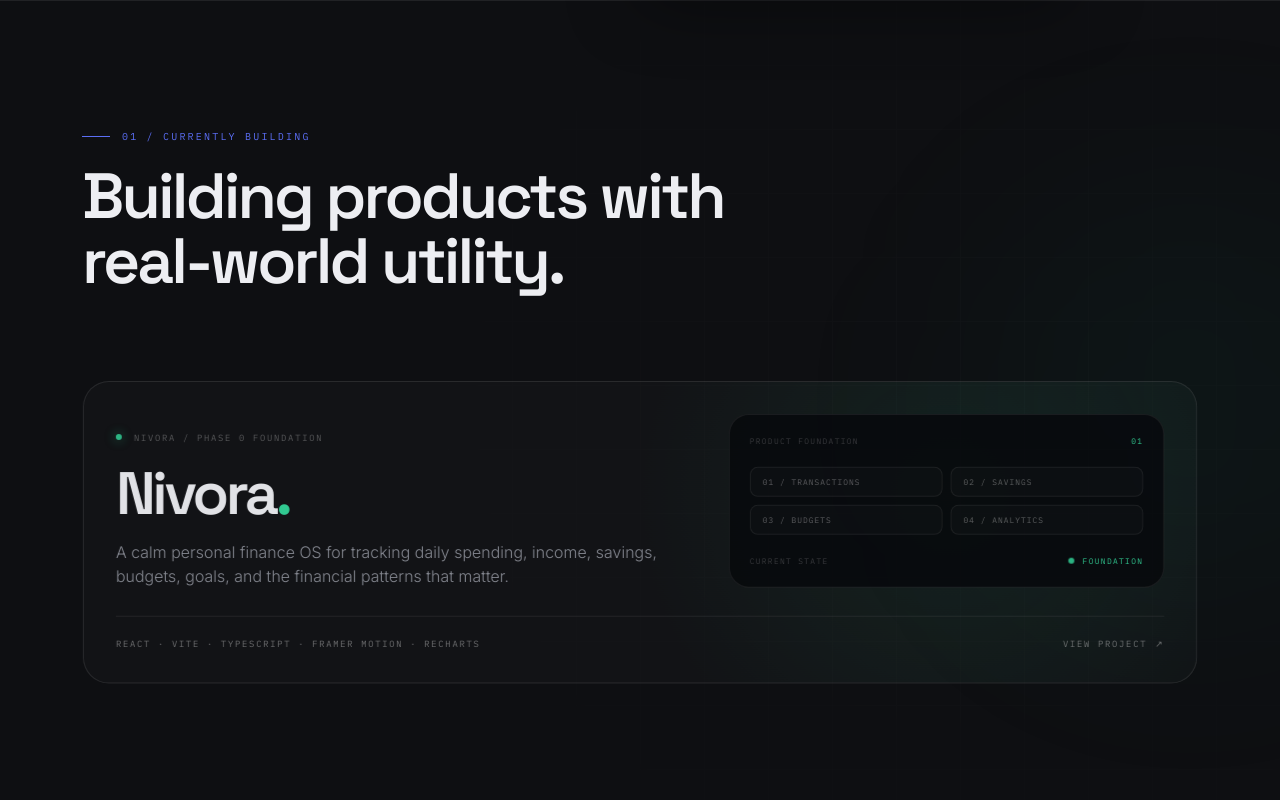
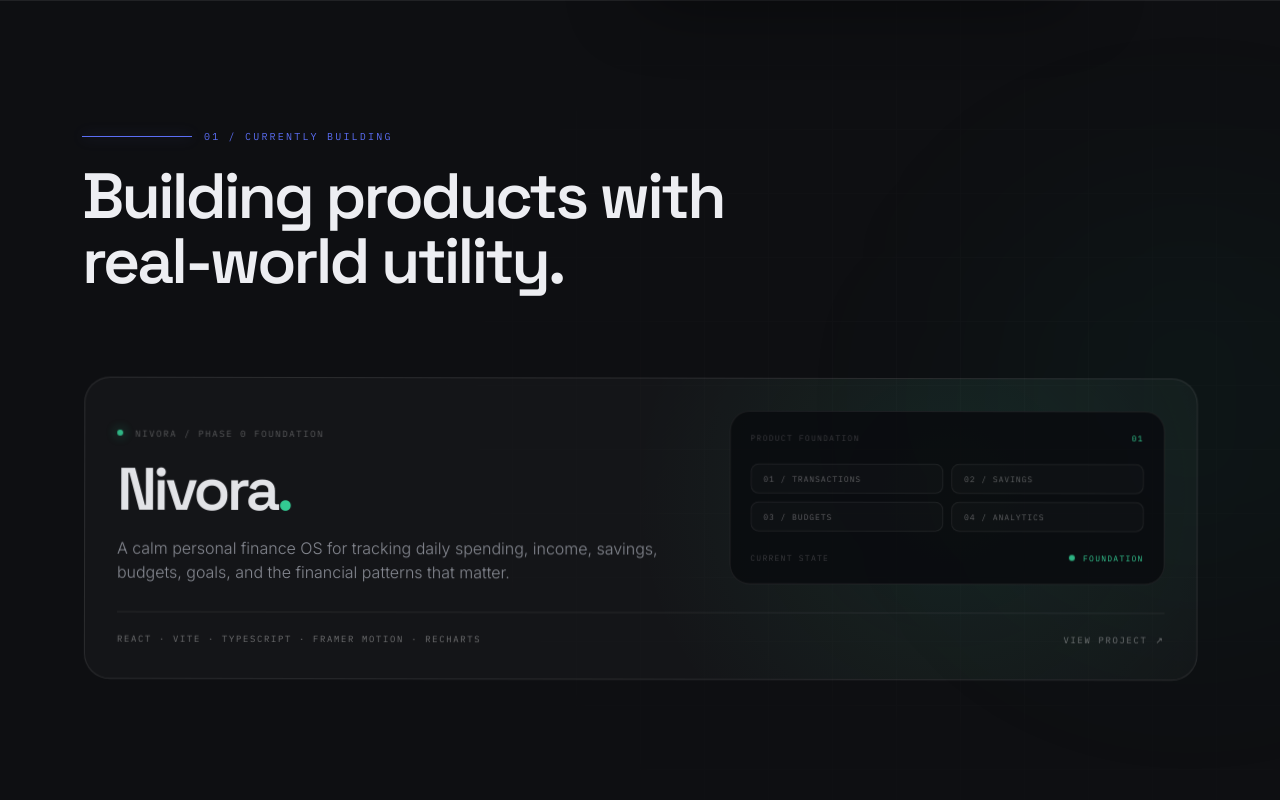
Before and after one commit to nityansh19/nityansh-portfolio, a Next.js app: page / in a window 1280 px wide. Shown: the part 800-1600 px from the top of the page. Built offline with nearby package versions, Linux system fonts and the light colour scheme.

Commit message:
enhance scroll transitions with cinematic motion

```diff
--- a/components/Reveal.tsx
+++ b/components/Reveal.tsx
@@ -25,62 +25,34 @@
 
   const { scrollYProgress } = useScroll({
     target: ref,
-    offset: ["start 0.92", "start 0.2"],
+    offset: ["start 0.96", "start 0.18"],
   });
 
   const smoothProgress = useSpring(scrollYProgress, {
-    stiffness: 80,
-    damping: 25,
-    mass: 0.4,
+    stiffness: 70,
+    damping: 24,
+    mass: 0.35,
   });
 
-  const y = useTransform(
-    smoothProgress,
-    [0, 1],
-    reducedMotion ? [0, 0] : [55, 0]
-  );
-
-  const opacity = useTransform(
-    smoothProgress,
-    [0, 0.18, 1],
-    [0, 0.65, 1]
-  );
-
-  const blur = useTransform(
-    smoothProgress,
-    [0, 0.45, 1],
-    reducedMotion ? ["0px", "0px", "0px"] : ["8px", "2px", "0px"]
-  );
-
-  const scaleValue = useTransform(
-    smoothProgress,
-    [0, 1],
-    scale ? [0.94, 1] : [0.985, 1]
-  );
+  const y = useTransform(smoothProgress, [0, 0.35, 1], reducedMotion ? [0, 0, 0] : [72, 12, 0]);
+  const x = useTransform(smoothProgress, [0, 0.45, 1], reducedMotion ? [0, 0, 0] : [18, 4, 0]);
+  const rotate = useTransform(smoothProgress, [0, 0.5, 1], reducedMotion ? [0, 0, 0] : [1.8, 0.4, 0]);
+  const opacity = useTransform(smoothProgress, [0, 0.16, 0.5, 1], [0, 0.35, 0.82, 1]);
+  const blur = useTransform(smoothProgress, [0, 0.35, 0.75, 1], reducedMotion ? ["0px", "0px", "0px", "0px"] : ["12px", "5px", "1px", "0px"]);
+  const scaleValue = useTransform(smoothProgress, [0, 0.55, 1], scale ? [0.91, 0.975, 1] : [0.97, 0.992, 1]);
 
   return (
     <motion.div
       ref={ref}
-      style={{
-        y,
-        opacity,
-        scale: scaleValue,
-        filter: blur,
-      }}
+      style={{ y, x, opacity, scale: scaleValue, rotate, filter: blur }}
       initial={false}
-      transition={{
-        delay,
-      }}
+      transition={{ delay }}
       className={className}
     >
       {children}
     </motion.div>
   );
 }
-
-/* =========================================================
-   PREMIUM SECTION HEADING
-========================================================= */
 
 export function SectionHeading({
   eyebrow,
@@ -94,52 +66,36 @@
 
   const { scrollYProgress } = useScroll({
     target: ref,
-    offset: ["start 0.9", "start 0.35"],
+    offset: ["start 0.94", "start 0.25"],
   });
 
-  const lineScale = useTransform(
-    scrollYProgress,
-    [0, 0.7],
-    [0, 1]
-  );
-
-  const titleY = useTransform(
-    scrollYProgress,
-    [0, 1],
-    reducedMotion ? [0, 0] : [30, 0]
-  );
-
-  const titleOpacity = useTransform(
-    scrollYProgress,
-    [0, 0.45, 1],
-    [0, 0.7, 1]
-  );
+  const lineScale = useTransform(scrollYProgress, [0, 0.62], [0, 1]);
+  const lineWidth = useTransform(scrollYProgress, [0, 0.7], [28, 110]);
+  const titleY = useTransform(scrollYProgress, [0, 1], reducedMotion ? [0, 0] : [42, 0]);
+  const titleX = useTransform(scrollYProgress, [0, 1], reducedMotion ? [0, 0] : [-12, 0]);
+  const titleRotate = useTransform(scrollYProgress, [0, 1], reducedMotion ? [0, 0] : [-1.2, 0]);
+  const titleOpacity = useTransform(scrollYProgress, [0, 0.35, 0.8, 1], [0, 0.5, 0.9, 1]);
 
   return (
-    <div ref={ref} className="mb-16 md:mb-20">
-      {/* Eyebrow */}
-
+    <div ref={ref} className="relative mb-16 md:mb-20">
       <div className="flex items-center gap-3">
         <motion.span
-          style={{
-            scaleX: lineScale,
-            transformOrigin: "left",
-          }}
-          className="block h-px w-[28px] bg-accent"
+          style={{ scaleX: lineScale, width: lineWidth, transformOrigin: "left" }}
+          className="block h-px bg-accent shadow-[0_0_14px_rgba(123,136,255,.45)]"
         />
-
-        <span className="font-mono text-[10px] uppercase tracking-[0.22em] text-accent">
+        <motion.span
+          initial={{ opacity: 0, x: -8 }}
+          whileInView={{ opacity: 1, x: 0 }}
+          viewport={{ once: true, margin: "-10%" }}
+          transition={{ duration: 0.6 }}
+          className="font-mono text-[10px] uppercase tracking-[0.22em] text-accent"
+        >
           {eyebrow}
-        </span>
+        </motion.span>
       </div>
 
-      {/* Title */}
-
       <motion.h2
-        style={{
-          y: titleY,
-          opacity: titleOpacity,
-        }}
+        style={{ y: titleY, x: titleX, opacity: titleOpacity, rotate: titleRotate }}
         className="mt-5 font-display text-[clamp(2.2rem,5vw,4rem)] font-semibold leading-[1.02] tracking-[-0.045em]"
       >
         {title}
```
